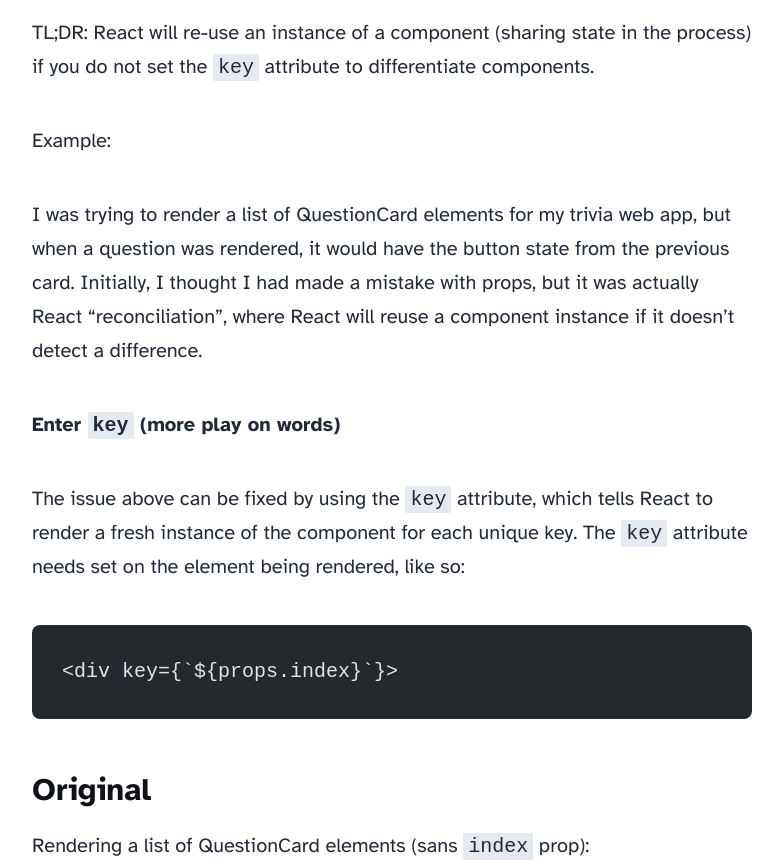
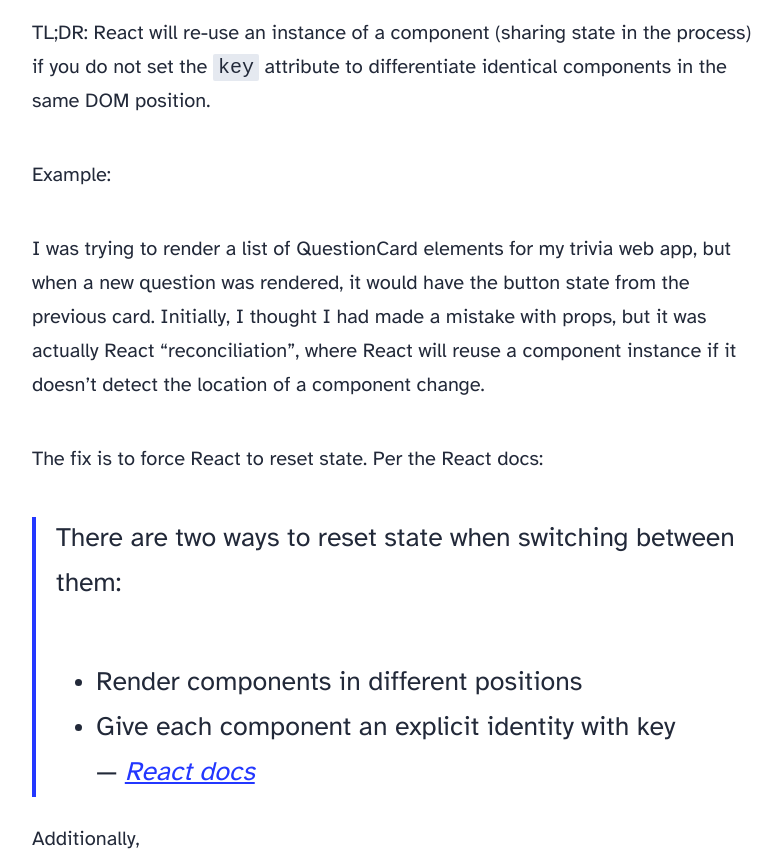
Before and after one commit to AustinAbbott/Dev-Blog, an Astro site: page /blog/react-key in a window 1280 px wide. Shown: the part 884-1745 px from the top of the page, without its empty margins (248-1031 px from the left). Built offline with nearby package versions, Linux system fonts and the light colour scheme; Astro itself is replaced by a stand-in of ours.

Commit message:
Update draft

````diff
--- a/src/content/blog/react-key.md
+++ b/src/content/blog/react-key.md
@@ -5,15 +5,27 @@ pubDate: "Mar 7 2024"
 heroImage: "/blog-placeholder-2.jpg"
 ---
 
-TL;DR: React will re-use an instance of a component (sharing state in the process) if you do not set the `key` attribute to differentiate components.
+TL;DR: React will re-use an instance of a component (sharing state in the process) if you do not set the `key` attribute to differentiate identical components in the same DOM position.
 
 Example:
 
-I was trying to render a list of QuestionCard elements for my trivia web app, but when a question was rendered, it would have the button state from the previous card. Initially, I thought I had made a mistake with props, but it was actually React "reconciliation", where React will reuse a component instance if it doesn't detect a difference.
+I was trying to render a list of QuestionCard elements for my trivia web app, but when a new question was rendered, it would have the button state from the previous card. Initially, I thought I had made a mistake with props, but it was actually React "reconciliation", where React will reuse a component instance if it doesn't detect the location of a component change.
+
+The fix is to force React to reset state. Per the React docs:
+
+> There are two ways to reset state when switching between them:
+>
+> - Render components in different positions
+> - Give each component an explicit identity with key<br>
+>   — <cite>[React docs](https://react.dev/learn/preserving-and-resetting-state)</cite>
+
+Additionally,
+
+> - You can force a subtree to reset its state by giving it a different key
 
 **Enter `key` (more play on words)**
 
-The issue above can be fixed by using the `key` attribute, which tells React to render a fresh instance of the component for each unique key. The `key` attribute needs set on the element being rendered, like so:
+For my use case (rendering new QuestionCard elements in the same position in the DOM), I went the `key` route, like so:
 
 ```
 <div key={`${props.index}`}>
````
